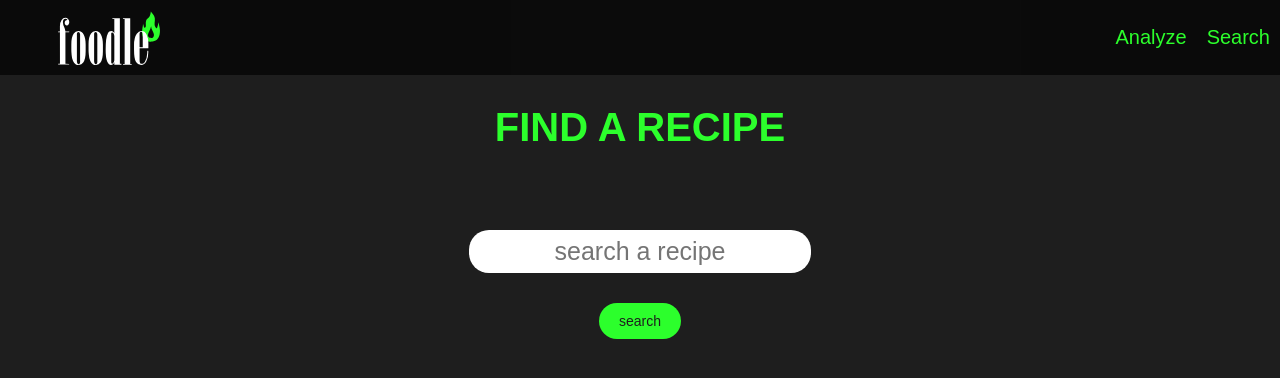
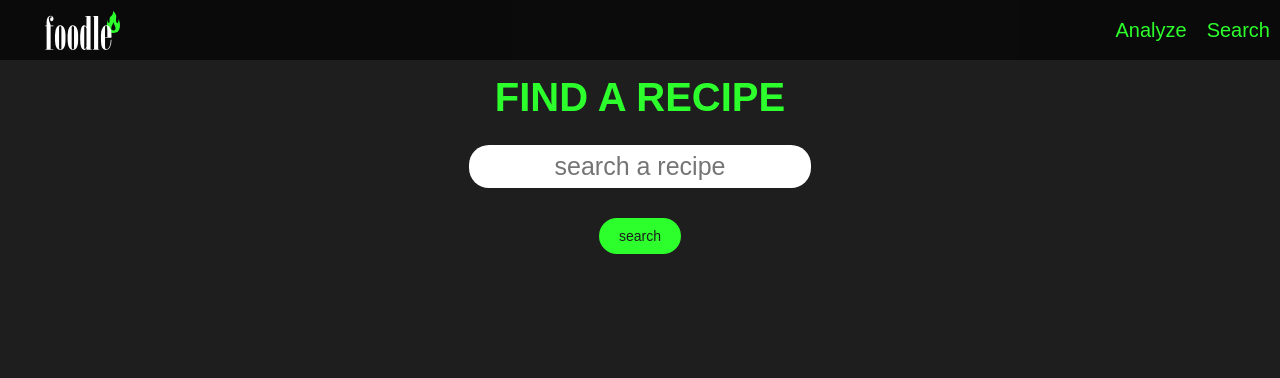
Before and after one commit to douglasmasho/Foodle, a React (Create React App) app: page / in a window 1280 px wide. Shown: the top 378 px of the page. Built offline with nearby package versions, Linux system fonts and the light colour scheme; no server answers.

Commit message:
fourth commit

```diff
--- a/package.json
+++ b/package.json
@@ -8,6 +8,7 @@
     "@testing-library/user-event": "^7.2.1",
     "axios": "^0.19.2",
     "chart.js": "^2.9.3",
+    "dotenv": "^8.2.0",
     "node-sass": "^4.14.1",
     "react": "^16.13.1",
     "react-dom": "^16.13.1",
--- a/src/App.js
+++ b/src/App.js
@@ -2,7 +2,7 @@ import React from 'react';
 import RecipeContextProvider from './contexts/RecipeContext';
 import SearchBar from './components/SearchBar';
 import RecipeWall from "./components/RecipeWall";
-import { Route, Link } from "react-router-dom";
+import { Route} from "react-router-dom";
 import NutriInfo from './components/NutriInfo';
 import AnalysisContextProvider from './contexts/AnalysisContext';
 import Analyzer from './components/Analyzer';
@@ -16,7 +16,7 @@ function App() {
       <AnalysisContextProvider>
       <div>
             <Navigation/>
-            <div style={{paddingTop: "8rem"}}>
+            <div style={{paddingTop: "5rem"}}>
                 <Route exact path="/" render={()=>{
                       return <div className="App">
 
--- a/src/components/Analyzer.js
+++ b/src/components/Analyzer.js
@@ -1,12 +1,11 @@
 import React, {useContext} from 'react';
 import {AnalysisContext} from "../contexts/AnalysisContext"
-import axios from "axios";
 import TDChart from './TDChart';
 
 const Analyzer = () => {
-    const {analysis, initFetch} = useContext(AnalysisContext);
-    const APP_ID = "710d740d";
-    const APP_KEY = "11523d351441342fcbe929bb215c690b";
+
+    const {initFetch} = useContext(AnalysisContext);
+
 
     const handleSubmit = (event)=>{
         event.preventDefault();
@@ -15,27 +14,21 @@ const Analyzer = () => {
         // const arr = string.split(" ");
         // const searchQ = arr.join("%20");
         initFetch(string);
+
     }
-    //the fetching function
-    // const fetchData = searchQ => {
-    //     axios.get(`https://api.edamam.com/api/nutrition-data?app_id=${APP_ID}&app_key=${APP_KEY}&ingr=${searchQ}`).then(resp => {
-    //         dispatch({
-    //             type: "SET_ANALYSIS",
-    //             analysis: resp.data
-    //         })
-    //         localStorage.setItem("analysis", JSON.stringify(resp.data));
-    //         console.log(analysis)
-    // })
-    // }
 
     return (
+
         <div>
             <form onSubmit={handleSubmit}>
-                <input type="text" id="analyze-box"/><p>Make sure to include a quantity</p>
-                <input type="submit"  value="analyze"/>
+            <h1 className="header-text green-text u-margin-top">Analyze</h1>
+                <div className="center-hrz--col u-margin-top u-margin-bottom-big">
+                    <input type="text" className="search-box" id="analyze-box" placeholder="analyze an ingredient"/>
+                    <p className="normal-text white-text">Make sure to include a quantity (kg/tbsp/number)</p>
+                    <input type="submit" className="button" value="analyze"/>
+                </div>
             </form>
             <TDChart/>
-
         </div>
      );
 }
--- a/src/components/NutriInfo.js
+++ b/src/components/NutriInfo.js
@@ -3,6 +3,7 @@ import { AnalysisContext } from '../contexts/AnalysisContext';
 
 
 const NutriInfo = (props) => {
+    window.scrollTo(0,0);
     const index = props.routeArgs.match.params.index;
     const recipes = JSON.parse(localStorage.getItem("recipes")).hits;
     const recipe = recipes[index].recipe;
@@ -15,7 +16,7 @@ const NutriInfo = (props) => {
     const analyzeIngredient = (event)=>{
         const string =event.currentTarget.children.item(0).textContent;
         initFetch(string);
-        history.push("/analyze")
+        history.push("/analyze");
     }
 
     return (
--- a/src/components/RecipeWall.js
+++ b/src/components/RecipeWall.js
@@ -8,6 +8,7 @@ const RecipeWall = () => {
     console.log(recipes);
 
     if(recipes.length !== 0){
+        window.scrollTo(0,document.body.scrollHeight);
         return (
             <div className="row center-hrz" style={{justifyContent: "space-around"}}>
                 {
--- a/src/components/SearchBar.js
+++ b/src/components/SearchBar.js
@@ -1,9 +1,13 @@
-import React, {useContext, useEffect} from 'react';
+import React, {useContext} from 'react';
 import { RecipeContext } from '../contexts/RecipeContext';
+require("dotenv").config();
+
 
 const SearchBar = () => {
-    const APP_ID = "c0a1d977";
-    const APP_KEY = "0fdae905754ba278e4ce933a690f2a8d";
+    //we can access environmental variables using process.env
+    const APP_ID = process.env.REACT_APP_SEARCH_ID;
+    const APP_KEY = process.env.REACT_APP_SEARCH_KEY;
+
 
     const {dispatch} = useContext(RecipeContext);
 
@@ -19,7 +23,7 @@ const SearchBar = () => {
         const data = await dataJson.json();
         console.log(data);
         let dataString = JSON.stringify(data);
-        localStorage.setItem("recipes", dataString)
+        localStorage.setItem("recipes", dataString);
         dispatch({
           type: "SET_LIST",
           recipes: data.hits
@@ -29,14 +33,14 @@ const SearchBar = () => {
         document.getElementById("error-text").style.display = "block";
       }
       //scroll to bottom
-      // document.querySelector("#dashboard").scrollTo(?,?);
     }
+    // console.log(process.env.REACT_APP_SEARCH_KEY)
 
 
     return (
         <div>
             <form onSubmit={handleSubmit}>
-              <div className="center-hrz--col u-margin-top-big">
+              <div className="center-hrz--col u-margin-top">
                 <input type="text" className="search-box" placeholder="search a recipe" required/>
                 <input type="submit" value="search" className="button"/>
                 <p style={{color: "red", display: "none"}} id="error-text" className="normal-text">There is no such food!</p>
--- a/src/components/TDChart.js
+++ b/src/components/TDChart.js
@@ -4,6 +4,7 @@ import Chart from "chart.js";
 
 const TDChart = () => {
     const {analysis} = useContext(AnalysisContext);
+    window.scrollTo(0,document.body.scrollHeight);
     console.log(analysis);
     useEffect(()=>{
         if(Object.entries(analysis.totalDaily).length !== 0){
@@ -19,7 +20,7 @@ const TDChart = () => {
             });
 
 
-            if(window.bar != undefined){
+            if(window.bar !== undefined){
                 window.bar.destroy();
             }
             console.log(Object.entries(analysis.totalDaily).length);
@@ -40,6 +41,7 @@ const TDChart = () => {
                         }], //array of objects
                 },
                 options: {
+
                     legend: {
                         labels: {
                           fontColor: '#ffffff'
@@ -68,12 +70,12 @@ const TDChart = () => {
 
     if(Object.entries(analysis.totalDaily).length !== 0){
         return (
-            <div>
+            <div className="u-margin-bottom">
                 <canvas className="myChart"></canvas>
             </div>
          );
     }else{
-        return <div>
+        return <div className="u-margin-bottom">
                  <h1>No data</h1>
              </div>
     }
--- a/src/contexts/AnalysisContext.js
+++ b/src/contexts/AnalysisContext.js
@@ -1,6 +1,7 @@
 import React, {useReducer, createContext} from 'react';
 import { analysisReducer } from '../reducers/Reducer';
 import axios from "axios";
+require("dotenv").config();
 
 export const AnalysisContext = createContext();
 
@@ -14,8 +15,9 @@ const AnalysisContextProvider = (props) => {
         analysisObj = {}
     }
     const [analysis, dispatch] = useReducer(analysisReducer, analysisObj);
-    const APP_ID = "710d740d";
-    const APP_KEY = "11523d351441342fcbe929bb215c690b";
+    //we can access environmental variables using process.env
+    const APP_ID = process.env.REACT_APP_ANALYZE_ID;
+    const APP_KEY = process.env.REACT_APP_ANALYZE_KEY;
 
 
     const initFetch = string =>{
@@ -32,8 +34,11 @@ const AnalysisContextProvider = (props) => {
                     analysis: resp.data
                 })
                 localStorage.setItem("analysis", JSON.stringify(resp.data));
-                console.log(analysis)
-                console.log("roses")
+                console.log(analysis);
+        })
+        .catch((error)=>{
+            console.log(error);
+
         })
     }
 
--- a/src/contexts/RecipeContext.js
+++ b/src/contexts/RecipeContext.js
@@ -5,7 +5,13 @@ export const RecipeContext = createContext();
 
 const RecipeContextProvider = (props) => {
 
-    const [recipes, dispatch] = useReducer(recipesReducer, []);
+    let recipeArr
+    if(localStorage.getItem("recipes")){
+         recipeArr = JSON.parse(localStorage.getItem("recipes")).hits
+    }else{
+        recipeArr = []
+    }
+    const [recipes, dispatch] = useReducer(recipesReducer, recipeArr);
 
     return (
         <RecipeContext.Provider value={{recipes, dispatch}}>
--- a/src/sass/base/_base.scss
+++ b/src/sass/base/_base.scss
@@ -1,3 +1,7 @@
+html{
+  scroll-behavior: smooth;
+}
+
 body {
     margin: 0;
     font-family: -apple-system, BlinkMacSystemFont, 'Segoe UI', 'Roboto', 'Oxygen',
--- a/src/sass/components/_navigation.scss
+++ b/src/sass/components/_navigation.scss
@@ -8,7 +8,7 @@
     justify-content: space-between;
 
     &__logo{
-        width: 15rem;
+        width: 11rem;
     }
     &__link{
         text-decoration: none;
```
Also changed, not shown: 1 other file (tests, documents, lock files or other folders).
